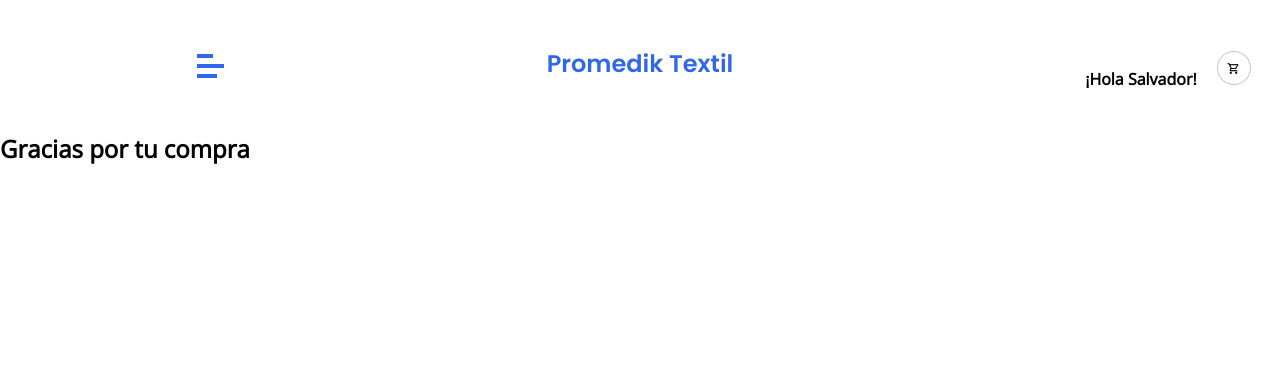
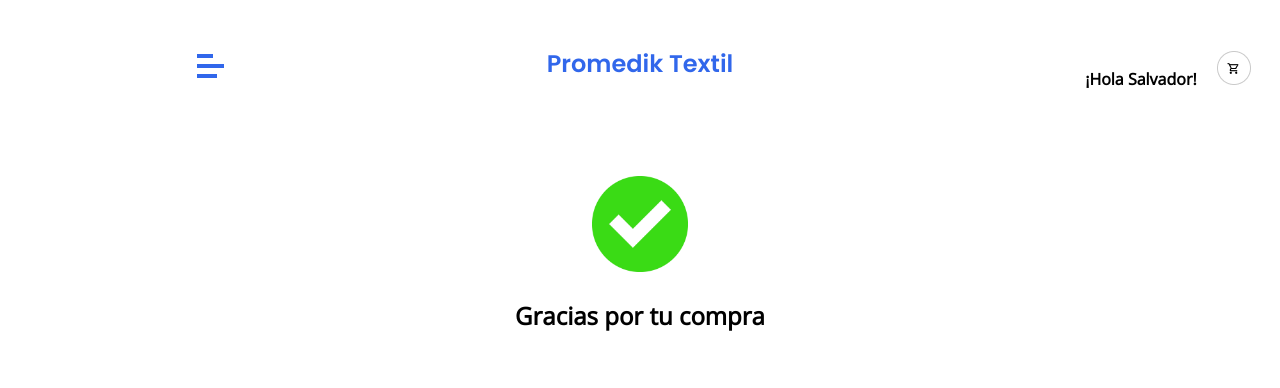
Before and after one commit to erickbarcenas/prod_limpieza, a PHP site: page /success.php in a window 1280 px wide. Shown: the top 388 px of the page. Run offline with PHP 8.4, Linux system fonts and the light colour scheme; data comes from the database, SQL or seed files in the repository; some libraries are stand-ins or nearby versions.

Commit message:
done success page

```diff
--- a/static/css/style.css
+++ b/static/css/style.css
@@ -1039,4 +1039,17 @@ input[type="submit"]:hover {
     flex-direction: column;
 }
 
-/*--------------------------*/
+
+/** ====================================
+   *          🔰 PAYMENT
+  ==================================== **/
+
+  .container_success {
+      text-align: center;
+      margin: auto;
+  }
+
+  .success_png {
+      width: 6rem;
+      height: 6rem;
+  }
--- a/success.php
+++ b/success.php
@@ -10,7 +10,11 @@
 <?php require 'partials/header.php' ?>
 <br><br><br><br><br><br>
 
-<section>
+<section class="container_success">
+
+    <br><br>
+    <img class="success_png" src="./static/imgs/resources/success.png" alt="shopping_cart">
+    <br><br>
     <h1> Gracias por tu compra </h1>
 </section>
 
```
Also changed, not shown: static/imgs/resources/success.png (added).
